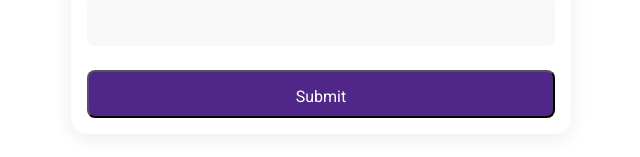
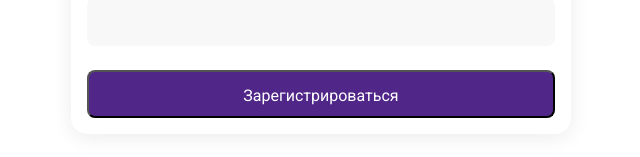
Before and after one commit to user530/antipov_test, a React (Create React App) app: page / in a window 1280 px wide. Shown: the part 517-674 px from the top of the page, without its empty margins (319-959 px from the left). Built offline with nearby package versions, Linux system fonts and the light colour scheme.

Commit message:
Sign up updated + small style fix

```diff
--- a/src/index.scss
+++ b/src/index.scss
@@ -24,6 +24,7 @@ h1, h2, h3, h4, h5, h6, p, ul {
 }
 
 input, button, input:focus, button:focus {
+  padding-block: 0;
   font-family: inherit;
   background-color: none;
   outline: none;
--- a/src/pages/Signup/Signup.tsx
+++ b/src/pages/Signup/Signup.tsx
@@ -6,7 +6,8 @@ export const Signup: React.FC = () => {
 
     return (
         <div className={styles['wrapper']}>
-            <Form formName='Регистрация' />
+            <Form formName='Регистрация' btnText='Зарегистрироваться' />
+            {/* <Form formName='Авторизация' btnText='Войти' /> */}
         </div>
     )
 }
```
